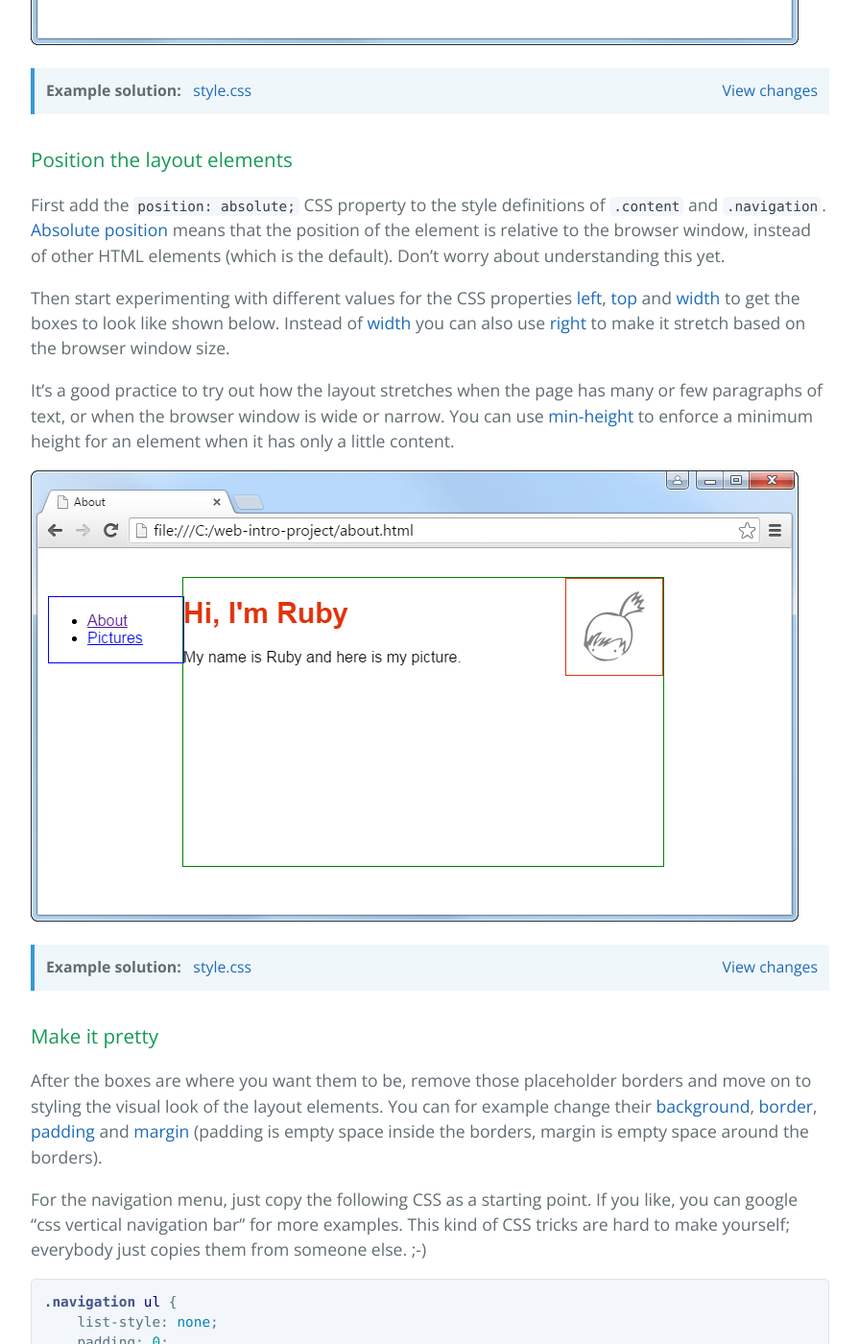
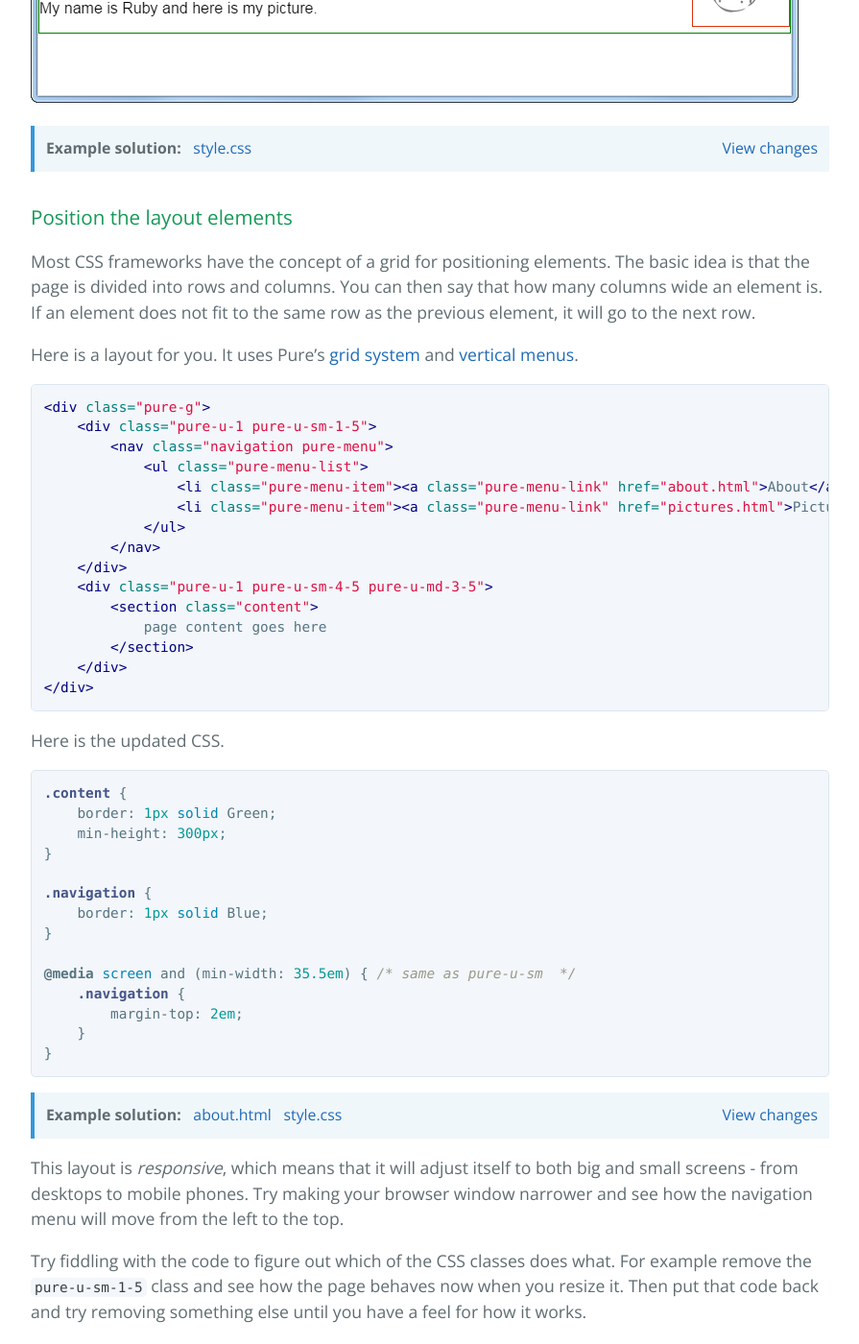
Before and after one commit to luontola/web-intro, a Jekyll site: the page built from css.md, in a window 1280 px wide and 1400 px high, scrolled down 4958 px. Shown: the whole window at 96% size, without its empty margins (192-1087 px from the left). Built offline with Jekyll 4.4.1, drawn with Linux system fonts in a browser that asks for light colours; some of the changed text lies outside the part shown.

Commit message:
Instruct to use CSS frameworks for layout instead of doing it manually

````diff
--- a/css.md
+++ b/css.md
@@ -8,17 +8,21 @@
 [CSS][css] is a markup language for describing the visuals of web pages. It contains numerous [properties][css-properties] for changing how the HTML elements look like (color, font, position and so on).
 
 
-## Prettier defaults
+## Add a CSS framework
 
-Let's use the [Pure](http://purecss.io/) CSS library to make the fonts, buttons and other things to look nicer than what the web browser gives you by default.
+To make working with CSS faster and easier, there are CSS frameworks which have reusable solutions to common problems. In this tutorial we'll use [Pure](http://purecss.io/).
 
 Add the following code inside your HTML page's `<head>` element.
 
 ```html
-<link rel="stylesheet" href="http://yui.yahooapis.com/pure/0.6.0/pure-min.css">
+<meta name="viewport" content="width=device-width, initial-scale=1">
+<link rel="stylesheet" href="https://unpkg.com/purecss@1.0.0/build/pure-min.css">
+<link rel="stylesheet" href="https://unpkg.com/purecss@1.0.0/build/grids-responsive-min.css">
 ```
 
 *Note: The `<meta charset="UTF-8">` element must be in the beginning of `<head>`, but otherwise the order of elements inside `<head>` doesn't usually matter.*
+
+When you reload the page, you will see that the text has a bit nicer default font.
 
 ![Default styles using Pure CSS](prettier-defaults.png)
 
@@ -30,7 +34,7 @@
 
 ## Custom styles
 
-We could set the visual style for each HTML element individually, but that quickly becomes a lot of work. Instead, in a CSS file we can *in one place* change the visual style of *all* elements on the web site. For example we can say that all headings should be red. If we want only some elements to look different, we can give them a name with *CSS classes* and give them a different visual style. For example there are many pictures on the web site, but the profile picture has a colored border.
+In a CSS file we can in one place change the visual style of any elements on the web site. For example we can say that all headings should be red. We can also use *CSS classes* to give elements descriptive names and change their style with more precision. For example there are many pictures on the web site, but only the profile picture has a red border.
 
 To have a place where to add our own CSS, create a file `style.css` with the following content.
 
@@ -52,9 +56,9 @@
 <link rel="stylesheet" href="style.css">
 ```
 
-This CSS defines the visual style for the `h1` element and `profile-picture` class. The `.` in front of `.profile-picture` means that any element with the `class="profile-picture"` attribute will have this style.
+This CSS defines the visual style for the `<h1>` element and `profile-picture` class. The `.` in front of `.profile-picture` means that any element with the `class="profile-picture"` attribute will have this style.
 
-Add the `class="profile-picture"` attribute to your `<img>` tag. Then because of the `float: right;` CSS property, the picture will  will position it to the right of elements that follow it. To make the picture be on the right side of your page's heading, you will need to move the picture's element before the heading's element.
+Add the `class="profile-picture"` attribute to your `<img>` tag. The `float: right;` CSS property makes the picture go to the right side of elements that follow it. To make the picture be on the right side of your page's heading, you will need to move the picture's element before the heading's element.
 
 ![Custom styles](custom-styles.png)
 
@@ -129,47 +133,69 @@
 
 ### Position the layout elements
 
-First add the `position: absolute;` CSS property to the style definitions of `.content` and `.navigation`. [Absolute position][css-position] means that the position of the element is relative to the browser window, instead of other HTML elements (which is the default). Don't worry about understanding this yet.
+Most CSS frameworks have the concept of a grid for positioning elements. The basic idea is that the page is divided into rows and columns. You can then say that how many columns wide an element is. If an element does not fit to the same row as the previous element, it will go to the next row.
 
-Then start experimenting with different values for the CSS properties [left][css-left], [top][css-top] and [width][css-width] to get the boxes to look like shown below. Instead of [width][css-width] you can also use [right][css-right] to make it stretch based on the browser window size.
+Here is a layout for you. It uses Pure's [grid system][pure-grids] and [vertical menus][pure-menus].
 
-It's a good practice to try out how the layout stretches when the page has many or few paragraphs of text, or when the browser window is wide or narrow. You can use [min-height][css-min-height] to enforce a minimum height for an element when it has only a little content.
+```html
+<div class="pure-g">
+    <div class="pure-u-1 pure-u-sm-1-5">
+        <nav class="navigation pure-menu">
+            <ul class="pure-menu-list">
+                <li class="pure-menu-item"><a class="pure-menu-link" href="about.html">About</a></li>
+                <li class="pure-menu-item"><a class="pure-menu-link" href="pictures.html">Pictures</a></li>
+            </ul>
+        </nav>
+    </div>
+    <div class="pure-u-1 pure-u-sm-4-5 pure-u-md-3-5">
+        <section class="content">
+            page content goes here
+        </section>
+    </div>
+</div>
+```
 
-![Layout elements positioned](position-the-layout-elements.png)
+Here is the updated CSS.
+
+```css
+.content {
+    border: 1px solid Green;
+    min-height: 300px;
+}
+
+.navigation {
+    border: 1px solid Blue;
+}
+
+@media screen and (min-width: 35.5em) { /* same as pure-u-sm  */
+    .navigation {
+        margin-top: 2em;
+    }
+}
+```
+
+<!-- TODO: picture of page in desktop size -->
 
 <aside class="solution">
-    <a class="file" href="https://github.com/orfjackal/web-intro-project/blob/a4680b89489fe8d150d6c3bb521ae7f77871bd68/style.css">style.css</a>
-    <a class="diff" href="https://github.com/orfjackal/web-intro-project/commit/a4680b89489fe8d150d6c3bb521ae7f77871bd68">View changes</a>
+    <a class="file" href="https://github.com/orfjackal/web-intro-project/blob/e500f8e79849b13001c7c694f3030951d3faa52e/about.html">about.html</a>
+    <a class="file" href="https://github.com/orfjackal/web-intro-project/blob/e500f8e79849b13001c7c694f3030951d3faa52e/style.css">style.css</a>
+    <a class="diff" href="https://github.com/orfjackal/web-intro-project/commit/e500f8e79849b13001c7c694f3030951d3faa52e">View changes</a>
 </aside>
+
+This layout is *responsive*, which means that it will adjust itself to both big and small screens - from desktops to mobile phones. Try making your browser window narrower and see how the navigation menu will move from the left to the top.
+
+<!-- TODO: picture of page in mobile size -->
+
+Try fiddling with the code to figure out which of the CSS classes does what. For example remove the `pure-u-sm-1-5` class and see how the page behaves now when you resize it. Then put that code back and try removing something else until you have a feel for how it works.
 
 
 ### Make it pretty
 
 After the boxes are where you want them to be, remove those placeholder borders and move on to styling the visual look of the layout elements. You can for example change their [background][css-background], [border][css-border], [padding][css-padding] and [margin][css-margin] (padding is empty space inside the borders, margin is empty space around the borders).
 
-For the navigation menu, just copy the following CSS as a starting point. If you like, you can google "css vertical navigation bar" for more examples. This kind of CSS tricks are hard to make yourself; everybody just copies them from someone else. ;-)
+*Feel free to copy the example solution as a starting point.*
 
-```css
-.navigation ul {
-    list-style: none;
-    padding: 0;
-    margin: 0;
-}
-
-.navigation li {
-    font-size: 20px;
-    line-height: 30px;
-}
-
-.navigation a {
-    text-decoration: none;
-    color: #E0330C;
-}
-
-.navigation a:hover {
-    color: #F09986;
-}
-```
+If you want for example rounded corners, just google "css rounded corners" for some sample code. This kind of CSS tricks are hard to make yourself; everybody just copies them from someone else. ;-)
 
 ![Finished layout styling](make-it-pretty.png)
 
@@ -180,17 +206,12 @@
 
 
 [css]: https://developer.mozilla.org/en-US/docs/Web/CSS
-[css-properties]: https://developer.mozilla.org/en-US/docs/Web/CSS/Reference
-[css-position]: https://developer.mozilla.org/en-US/docs/Web/CSS/position
-[css-left]: https://developer.mozilla.org/en-US/docs/Web/CSS/left
-[css-top]: https://developer.mozilla.org/en-US/docs/Web/CSS/top
-[css-width]: https://developer.mozilla.org/en-US/docs/Web/CSS/width
-[css-right]: https://developer.mozilla.org/en-US/docs/Web/CSS/right
-[css-min-height]: https://developer.mozilla.org/en-US/docs/Web/CSS/min-height
 [css-background]: https://developer.mozilla.org/en-US/docs/Web/CSS/background
+[css-border]: https://developer.mozilla.org/en-US/docs/Web/CSS/border
 [css-margin]: https://developer.mozilla.org/en-US/docs/Web/CSS/margin
 [css-padding]: https://developer.mozilla.org/en-US/docs/Web/CSS/padding
-[css-border]: https://developer.mozilla.org/en-US/docs/Web/CSS/border
+[css-properties]: https://developer.mozilla.org/en-US/docs/Web/CSS/Reference
+[html-li]: https://developer.mozilla.org/en-US/docs/Web/HTML/Element/ul
 [html-ul]: https://developer.mozilla.org/en-US/docs/Web/HTML/Element/ul
-[html-li]: https://developer.mozilla.org/en-US/docs/Web/HTML/Element/ul
-[css-navigation-bar]: http://www.w3schools.com/css/css_navbar.asp
+[pure-grids]: https://purecss.io/grids/
+[pure-menus]: https://purecss.io/menus/
````
Also changed, not shown: other parts of css.md (+2 -2 lines).
